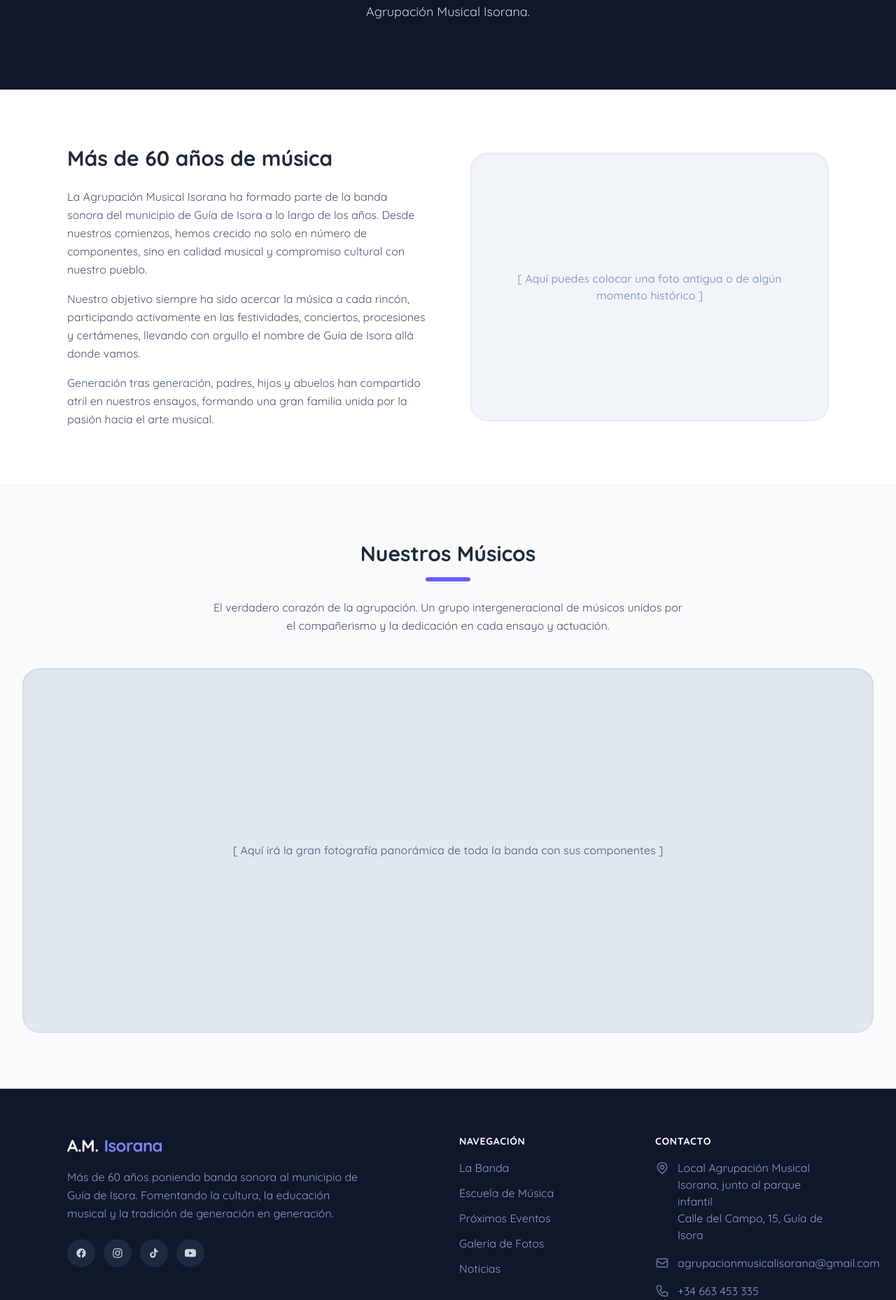
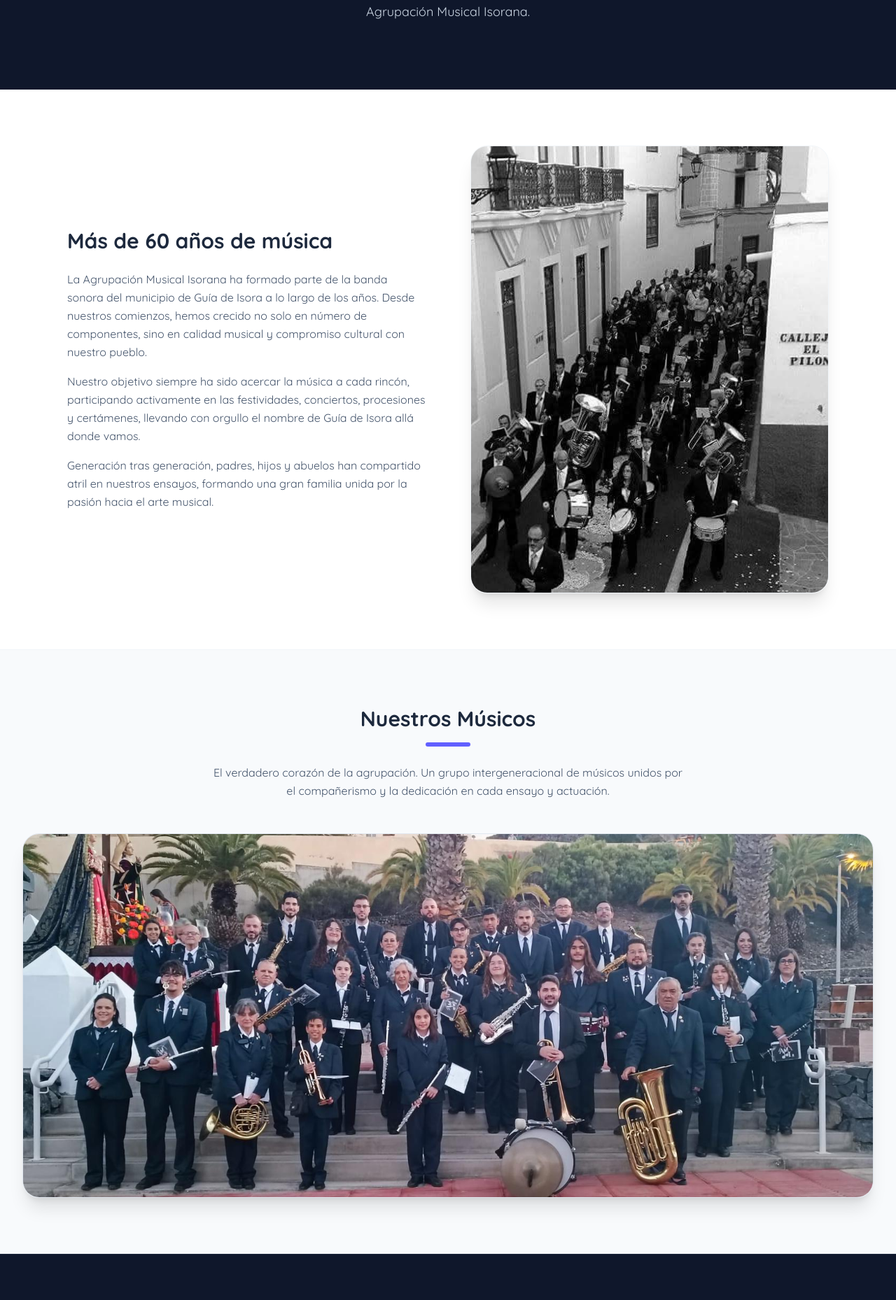
Before and after one commit to abelmaartin/pagina-web-ami, a Next.js app: page /nosotros in a window 1280 px wide. Shown: the part 276-2134 px from the top of the page at 70% size. Built offline with nearby package versions, Linux system fonts and the light colour scheme.

Commit message:
Fotos Sobre Nosotros subidad

```diff
--- a/src/app/nosotros/page.tsx
+++ b/src/app/nosotros/page.tsx
@@ -1,3 +1,5 @@
+import Image from 'next/image';
+
 export default function Nosotros() {
   return (
     <main className="flex flex-col min-h-screen bg-white">
@@ -30,11 +32,15 @@ export default function Nosotros() {
             </div>
           </div>
 
-          {/* Espacio para foto histórica (marcador visual) */}
-          <div className="bg-slate-100 aspect-square md:aspect-[4/3] rounded-3xl flex items-center justify-center border border-slate-200 shadow-inner p-8 text-center">
-            <span className="text-slate-400 font-medium">
-              [ Aquí puedes colocar una foto antigua o de algún momento histórico ]
-            </span>
+          {/* Foto histórica (Ajustada para ser vertical) */}
+          <div className="relative w-full aspect-[3/4] md:aspect-[4/5] rounded-3xl overflow-hidden shadow-xl border border-slate-100">
+            <Image
+              src="/antigua.jpeg"
+              alt="Foto histórica de la Agrupación Musical Isorana"
+              fill
+              className="object-cover hover:scale-105 transition-transform duration-700"
+              sizes="(max-width: 768px) 100vw, 50vw"
+            />
           </div>
 
         </div>
@@ -53,10 +59,15 @@ export default function Nosotros() {
           </div>
 
           {/* Contenedor panorámico para la foto de grupo */}
-          <div className="w-full bg-slate-200 aspect-[16/9] md:aspect-[21/9] rounded-3xl flex items-center justify-center border border-slate-300 shadow-inner overflow-hidden p-8 text-center">
-            <span className="text-slate-500 font-medium">
-              [ Aquí irá la gran fotografía panorámica de toda la banda con sus componentes ]
-            </span>
+          <div className="relative w-full aspect-[16/9] md:aspect-[21/9] rounded-3xl overflow-hidden shadow-xl border border-slate-200">
+            <Image
+              src="/banda.jpeg"
+              alt="Fotografía panorámica de la Agrupación Musical Isorana"
+              fill
+              className="object-cover"
+              sizes="100vw"
+              priority /* Le da prioridad de carga al ser una foto tan grande e importante */
+            />
           </div>
 
         </div>
```
Also changed, not shown: public/antigua.jpeg (added), public/banda.jpeg (added).
